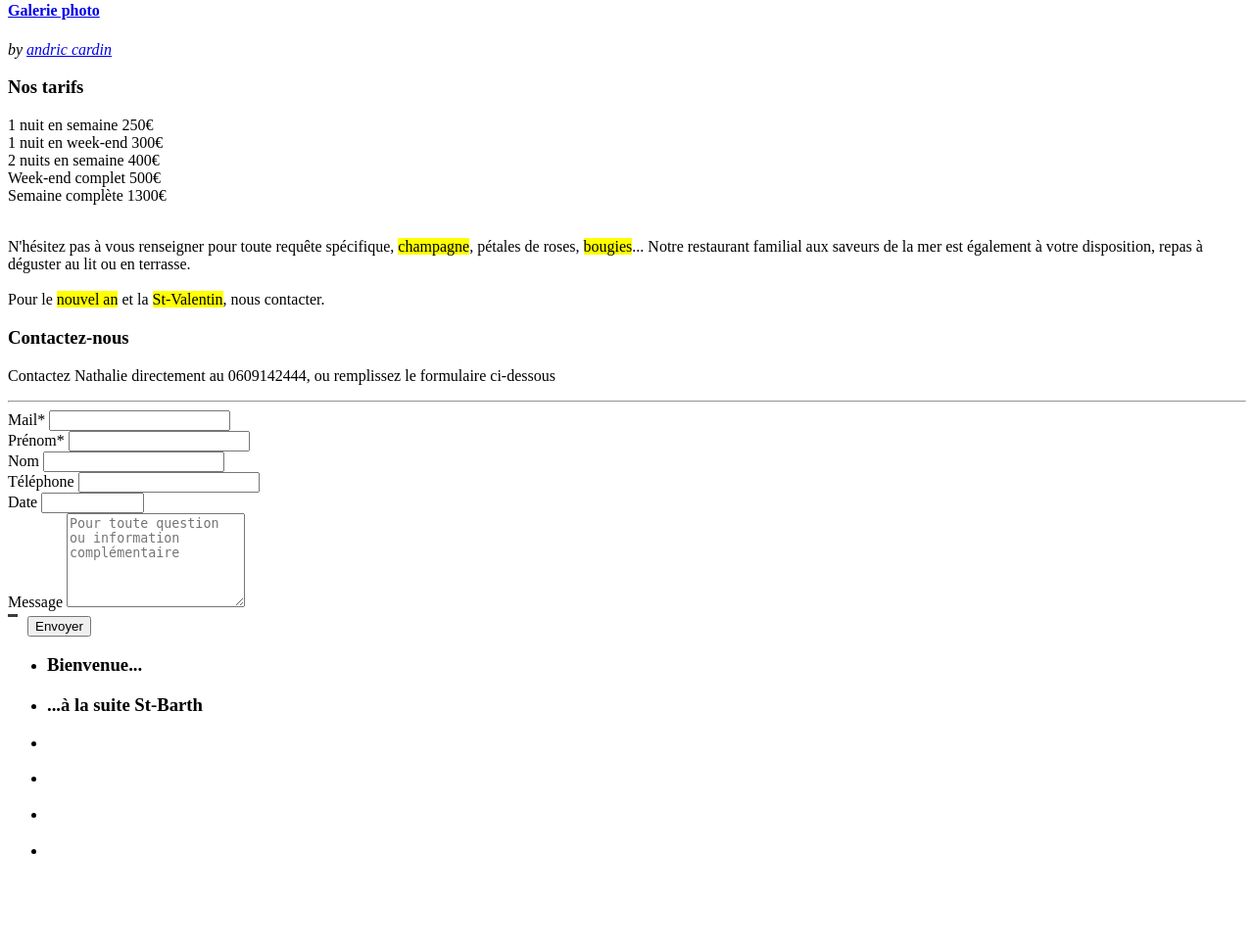
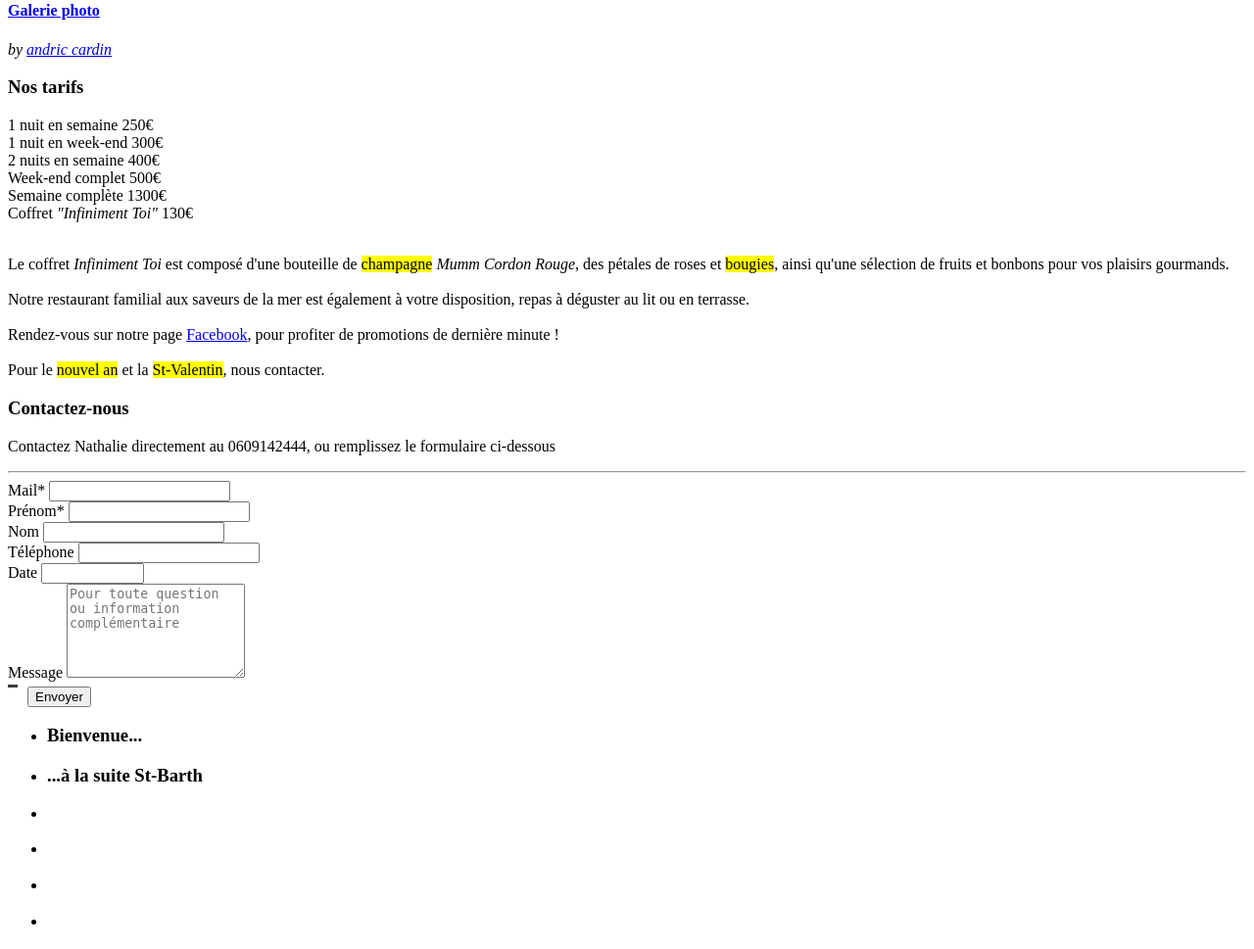
Before and after one commit to rkjdid/evasion, a Django app: template evasion/templates/0.home.html in a window 1280 px wide. Shown: the part 522-1491 px from the top of the page at 98% size. Before the commit the page ends 1394 px from the top, so only its background shows below. Run offline with Django 3.2, Linux system fonts and the light colour scheme; the template is opened without the code that fills it, so the values that code supplies are empty; some libraries are stand-ins or nearby versions.

Commit message:
coffret "infiniment toi"

```diff
--- a/evasion/templates/0.home.html
+++ b/evasion/templates/0.home.html
@@ -90,11 +90,25 @@
           <span>1300€</span>
         </div>
       </div>
+      <div class='prices dotfilling'>
+        <div>
+          <span>Coffret <em>"Infiniment Toi"</em></span>
+          <span class="dotfiller"><span></span></span>
+          <span>130€</span>
+        </div>
+      </div>
       <br>
       <p>
-        N'hésitez pas à vous renseigner pour toute requête spécifique, <mark>champagne</mark>, pétales de roses, <mark>bougies</mark>...
-        Notre restaurant familial aux saveurs de la mer est également à votre disposition, repas à déguster au lit ou en
-        terrasse.<br><br>
+        Le coffret <em>Infiniment Toi</em> est composé d'une bouteille de <mark>champagne</mark>
+        <em>Mumm Cordon Rouge</em>, des pétales de roses et <mark>bougies</mark>, ainsi qu'une
+        sélection de fruits et bonbons pour vos plaisirs gourmands.
+        <br><br>
+        Notre restaurant familial aux saveurs de la mer est également à votre disposition,
+        repas à déguster au lit ou en terrasse.
+        <br><br>
+        Rendez-vous sur notre page <a href="https://www.facebook.com/evasionantillaise" target="_blank">Facebook</a>,
+        pour profiter de promotions de dernière minute !
+        <br><br>
         Pour le <mark>nouvel an</mark> et la <mark>St-Valentin</mark>, nous contacter.
       </p>
     </div>
```
